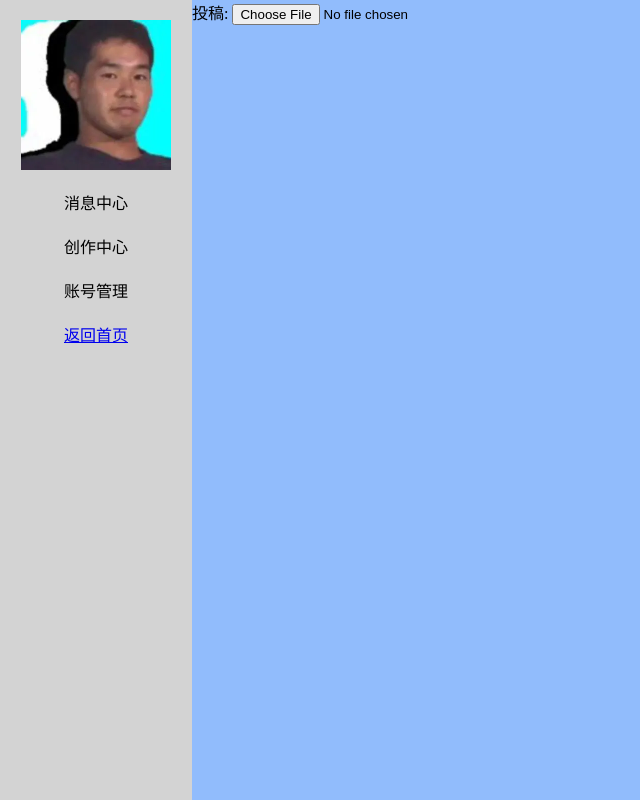
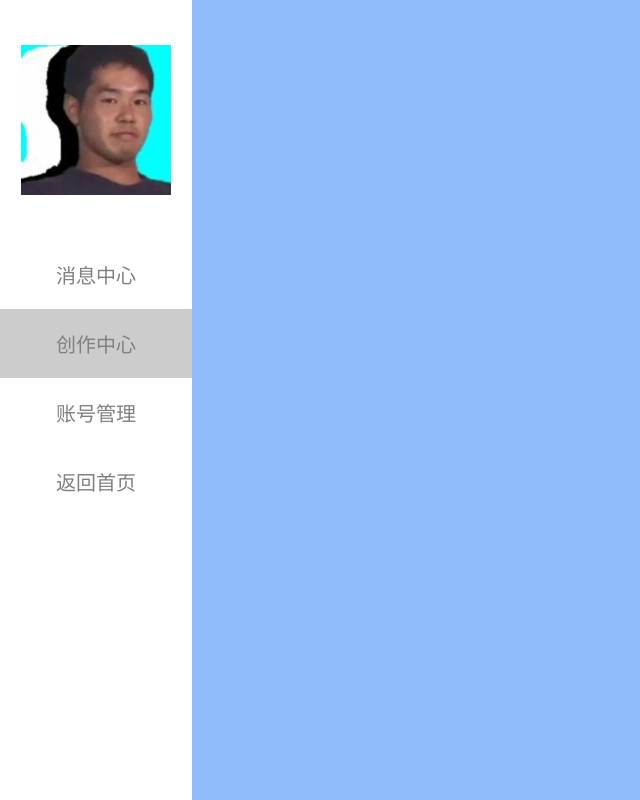
Before and after one commit to onford/GameHub, a PHP site: page /frontend/pages/codeUpload.html in a window 1280 px wide. Shown: the whole page, without its empty margins (0-640 px from the left). Run offline with PHP 8.4, Linux system fonts and the light colour scheme.

Commit message:
为消息中心的左边栏进行了适当CSS美化

```diff
--- a/www.csgamehub.hust.cn/frontend/css/login.css
+++ b/www.csgamehub.hust.cn/frontend/css/login.css
@@ -78,7 +78,7 @@ a:visited {
     color: gray; /* 黑色 */
 }
 
-.fill_in{
+input.fill_in{
     height: 25px;
     border-top: none;
     border-left: none;
@@ -87,6 +87,6 @@ a:visited {
     outline: none;
 }
 
-.fill_in:focus{
+input.fill_in:focus{
     border-color: rgb(173, 230, 222);
 }
--- a/www.csgamehub.hust.cn/frontend/css/personalCenter.css
+++ b/www.csgamehub.hust.cn/frontend/css/personalCenter.css
@@ -19,20 +19,20 @@
     display: block;
     width: 150px;
     height: 150px;
-    padding-top: 20px;
     margin: 0 auto;
 }
 
 .lefter {
     /* display: inline; */
-    background-color: lightgray;
+    background-color: white;
     height: 100vh;
     width: 15%;
 }
 
 .option {
     text-align: center;
-    margin: 20px 0;
+    padding: 20px 0;
+    font-size: 20px;
 }
 
 #update_password_form {
@@ -104,3 +104,19 @@
 .btn:hover {
     cursor: pointer;
 }
+
+a,.option{
+    margin: right -20px;
+    color: gray; /* 灰色 */
+    text-decoration: none; /* 去掉下划线 */
+}
+
+/* 鼠标悬浮在超链接上的样式 */
+a:hover,.option:hover {
+    background-color: #ccc;
+}
+
+/* 点击后的超链接样式 */
+a:visited,.option:visited{
+    color: gray; /* 黑色 */
+}
--- a/www.csgamehub.hust.cn/frontend/pages/codeUpload.html
+++ b/www.csgamehub.hust.cn/frontend/pages/codeUpload.html
@@ -9,29 +9,23 @@
 </head>
 
 <body>
-    <div class="flex-container" id="background_container ">
+    <div class="flex-container" id="background_container">
         <div class="lefter">
-            <img src="./../../src/images/test_icon.webp" alt="" class="profile_pic">
-            <div>
-                <p class="option" onclick="jumpHandle1(event)">消息中心</p>
+            <div style="height: 30%;place-items: center;display: grid;"><img src="./../../src/images/test_icon.webp" alt="" class="profile_pic"></div>
+            <div class="option" onclick="jumpHandle1(event)">
+                <p>消息中心</p>
+            </div class="option">
+            <div class="option" style="background-color: #ccc;" onclick="jumpHandle2(event)">
+                <p>创作中心</p>
             </div>
-            <div>
-                <p class="option" onclick="jumpHandle2(event)">创作中心</p>
+            <div class="option" onclick="jumpHandle3(event)">
+                <p>账号管理</p>
             </div>
-            <div>
-                <p class="option" onclick="jumpHandle3(event)">账号管理</p>
-            </div>
-            <div>
-                <p class="option">
-                    <a href="./gamepage.html">返回首页</a>
-                </p>
-            </div>
+            <a href="./gamepage.html"><div class="option" >
+                    返回首页
+            </div></a>
         </div>
         <div class="main">
-            <div class="header">
-                <span>投稿: </span>
-                <input type="file">
-            </div>
         </div>
     </div>
 </body>
```
Also changed, not shown: www.csgamehub.hust.cn/frontend/pages/accountManager.html (+11 -13 lines), www.csgamehub.hust.cn/frontend/pages/messageCenter.html (+11 -13 lines).
